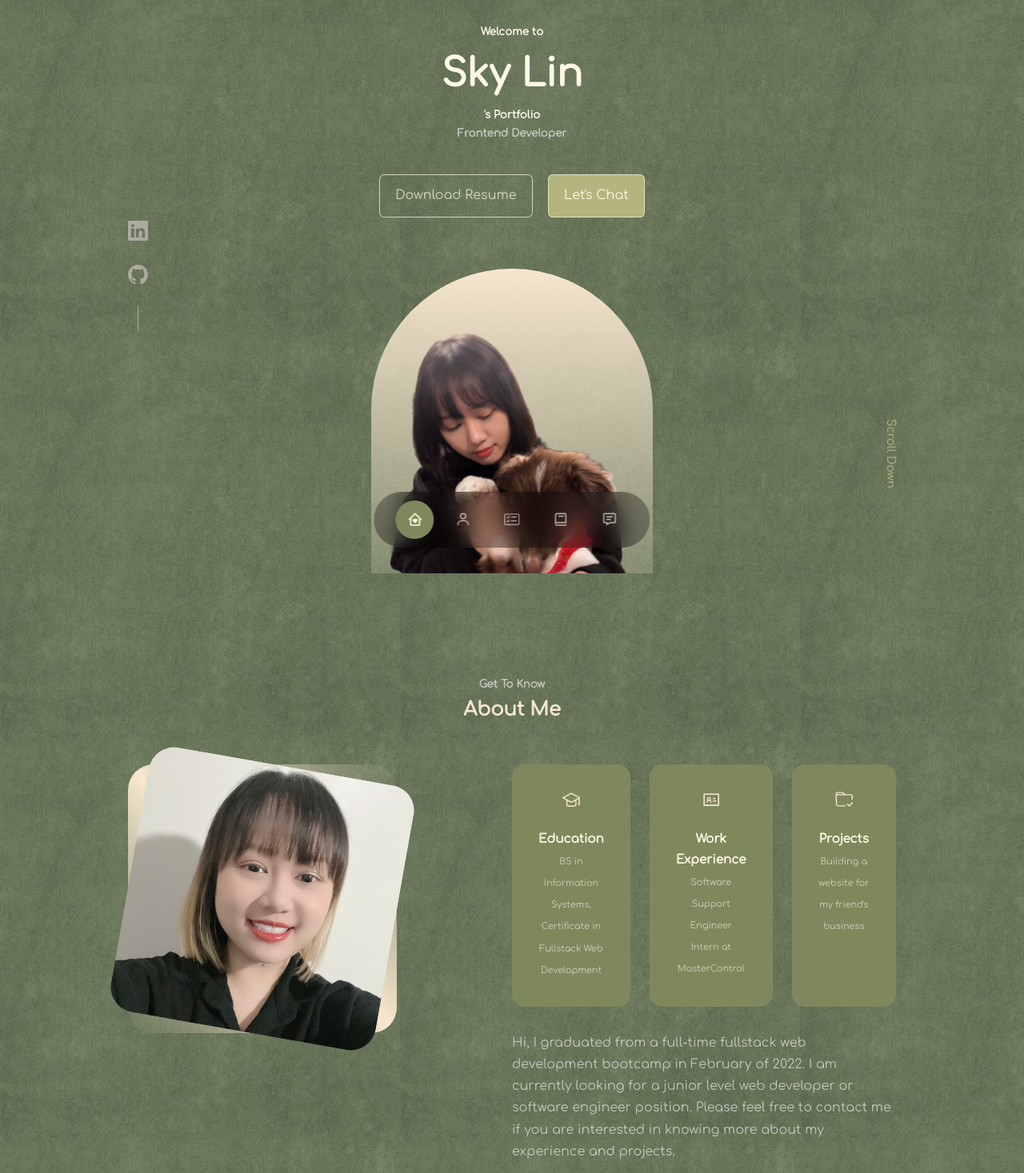
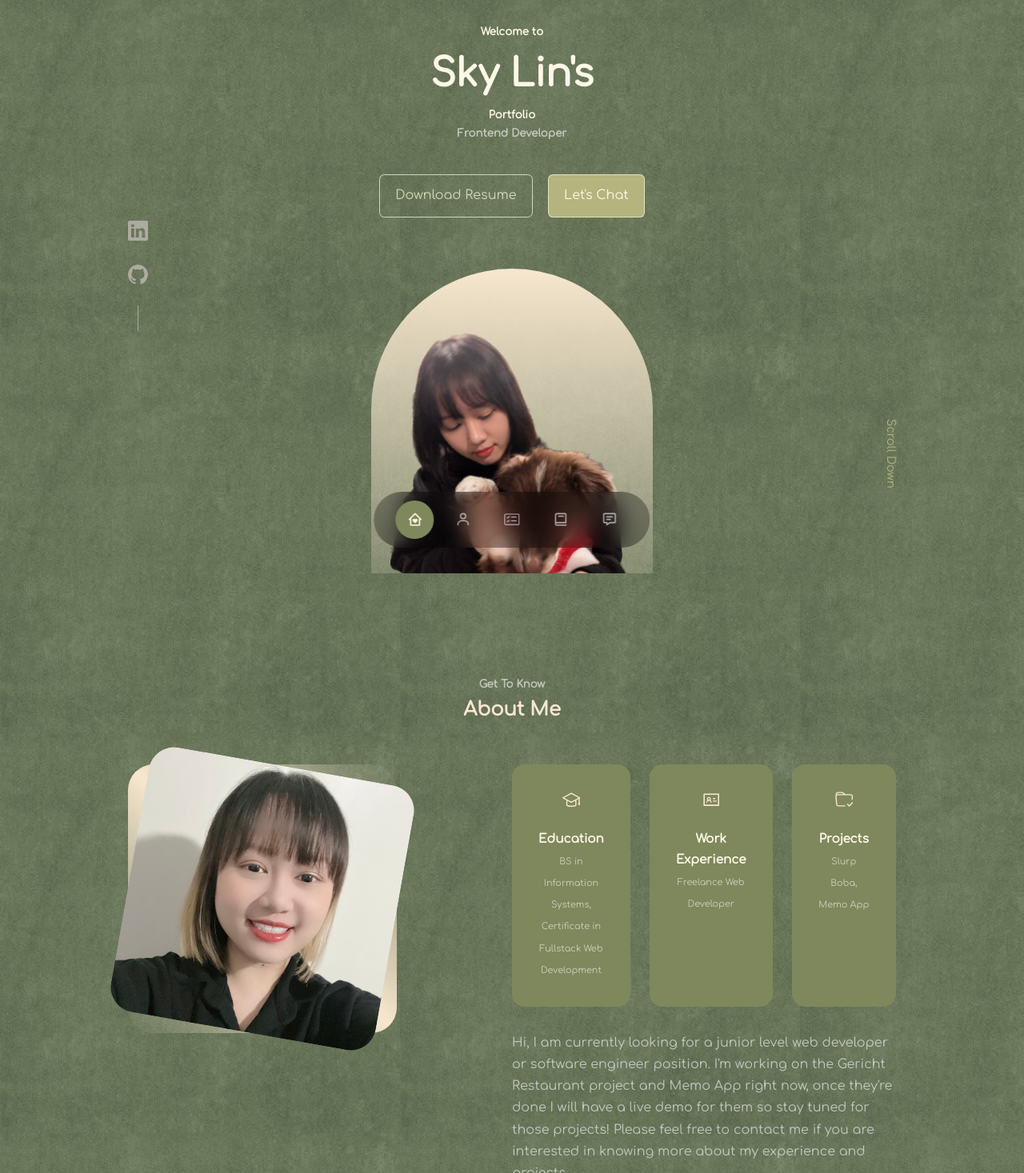
Before and after one commit to Vitamin-Ccc/my_portfolio, a React (Create React App) app: page / in a window 1280 px wide. Shown: the part 83-1550 px from the top of the page at 80% size. Built offline with nearby package versions, Linux system fonts and the light colour scheme; a web font is replaced by a local one.

Commit message:
updated memo app and about section

```diff
--- a/src/components/about/About.jsx
+++ b/src/components/about/About.jsx
@@ -29,21 +29,20 @@ const About = () => {
             <article className="about__card">
               <AiOutlineIdcard className="about__icon" />
               <h5>Work Experience</h5>
-              <small>Software Support Engineer Intern at MasterControl</small>
+              <small>Freelance Web Developer</small>
             </article>
             <article className="about__card">
               <BsFolderCheck className="about__icon" />
               <h5>Projects</h5>
               <small>
-                Building a website for my friend's business
+                Slurp Boba, Memo App
               </small>
             </article>
           </div>
 
           <p>
-            Hi, I graduated from a full-time fullstack web development bootcamp
-            in February of 2022. I am currently looking for a junior level web
-            developer or software engineer position. Please feel free to contact
+            Hi, I am currently looking for a junior level web
+            developer or software engineer position. I'm working on the Gericht Restaurant project and Memo App right now, once they're done I will have a live demo for them so stay tuned for those projects! Please feel free to contact
             me if you are interested in knowing more about my experience and
             projects.
           </p>
--- a/src/components/contact/Contact.jsx
+++ b/src/components/contact/Contact.jsx
@@ -25,7 +25,7 @@ const Contact = () => {
           <input
             type="text"
             name="name"
-            placeholder="Your Full Name"
+            placeholder="Your Name"
             required
           />
           <input type="email" name="email" placeholder="Your Email" required />
--- a/src/components/header/Header.jsx
+++ b/src/components/header/Header.jsx
@@ -9,8 +9,8 @@ const Header = () => {
     <header>
       <div className="container header__container">
         <h5>Welcome to</h5>
-        <h1>Sky Lin</h1>
-        <h5>'s Portfolio</h5>
+        <h1>Sky Lin's</h1>
+        <h5>Portfolio</h5>
         <h5 className="text-light">Frontend Developer</h5>
         <Resume />
         <Social />
--- a/src/components/header/Resume.jsx
+++ b/src/components/header/Resume.jsx
@@ -1,5 +1,5 @@
 import React from "react";
-import CV from "../../images/SkyLin.pdf"
+import CV from "../../images/Sky_Lin.pdf"
 
 const Resume = () => {
   return (
--- a/src/components/portfolio/Portfolio.jsx
+++ b/src/components/portfolio/Portfolio.jsx
@@ -3,6 +3,7 @@ import "./portfolio.css";
 import slurp from '../../images/slurp.jpeg'
 import psa10 from '../../images/psa10.jpeg'
 import gericht from '../../images/gericht.jpeg'
+import memo from '../../images/memo.jpeg'
 
 const data = [
   {
@@ -26,12 +27,13 @@ const data = [
     github: 'https://github.com/Vitamin-Ccc/gericht_restaurant',
     // demo: ''
   },
-  // {
-  //   id: 2,
-  //   title: 'Cocktail Recipe',
-  //   github: 'https://github.com/Vitamin-Ccc/cocktail',
-  //   demo: ''
-  // },
+  {
+    id: 4,
+    image: memo,
+    title: 'Memo App',
+    github: 'https://github.com/Vitamin-Ccc/cocktail',
+    // demo: ''
+  },
   // {
   //   id: 3,
   //   title: 'Trip Planner',
```
Also changed, not shown: src/images/memo.jpeg (added), 1 other file (tests, documents, lock files or other folders).
